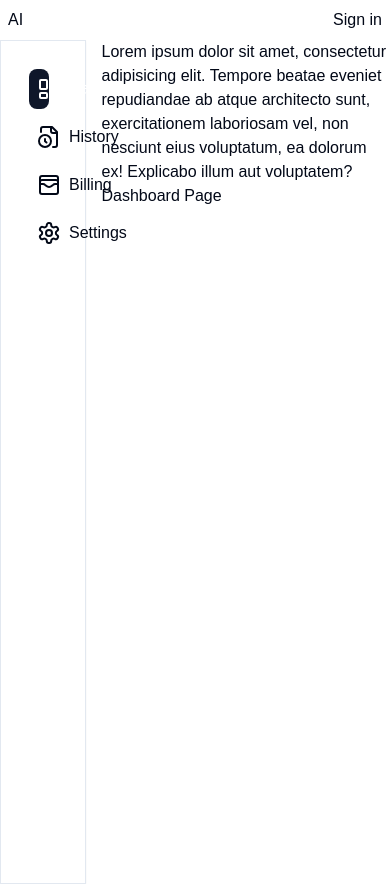
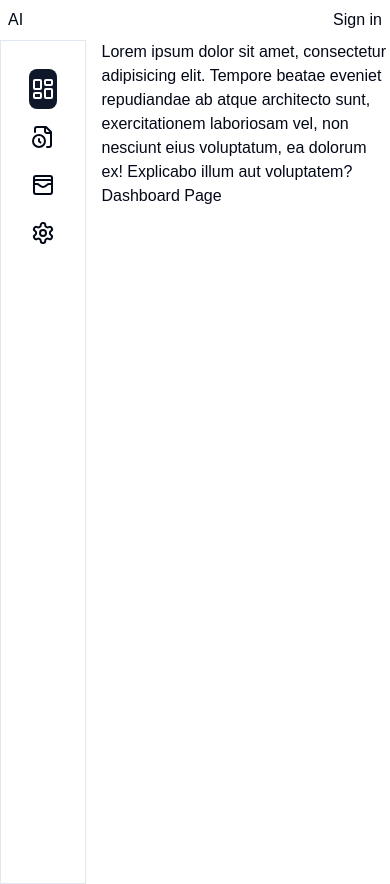
Before and after one commit to mateusmaiia/ai-gen, a Next.js app: page /dashboard in a window 390 px wide. Built offline with nearby package versions, Linux system fonts and the light colour scheme; no server answers.

Commit message:
feat(SideNav):  responsive mobile

```diff
--- a/components/nav/side-nav.tsx
+++ b/components/nav/side-nav.tsx
@@ -40,13 +40,14 @@ export default function SideNav() {
             path === item.path
             ? "bg-primary text-white"
             : "hover:bg-primary hover:text-white"
-          } flex m-2 mr-4 p-2 rounded-lg cursor-pointer`}
+          } flex m-2 mr-2 p-2 rounded-lg cursor-pointer`}
         >
-          <Link href={item.path}>
-            <div className='flex'>
-                <item.icon></item.icon> <span className='ml-2'>{item.name}</span>
-            </div>
-          </Link>
+          <div className='flex justify-center items-center md:justify-start w-full'>
+            <Link href={item.path} className='flex'>
+                <item.icon>{""}
+                </item.icon> <span className='ml-2 hidden md:inline'>{item.name}</span>
+            </Link>
+          </div>
         </div>
       ))}
     </div>
```
